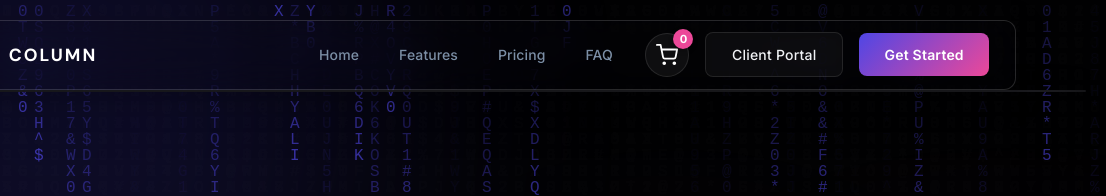
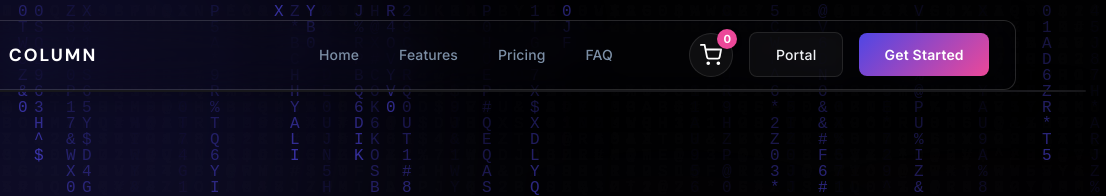
Before and after one commit to gustavsimsbussines-lgtm/column, a website: page index.html in a window 1280 px wide. Shown: the top 196 px of the page, 174-1280 px from the left. Drawn offline with Linux system fonts and the light colour scheme.

Commit message:
Rename Client Portal to Portal

```diff
--- a/index.html
+++ b/index.html
@@ -41,7 +41,7 @@
                     <svg viewBox="0 0 24 24" width="22" height="22" stroke="currentColor" stroke-width="2" fill="none" stroke-linecap="round" stroke-linejoin="round"><circle cx="9" cy="21" r="1"></circle><circle cx="20" cy="21" r="1"></circle><path d="M1 1h4l2.68 13.39a2 2 0 0 0 2 1.61h9.72a2 2 0 0 0 2-1.61L23 6H6"></path></svg>
                     <span id="cart-badge" class="badge-count">0</span>
                 </button>
-                <a href="login.html" class="btn-secondary desktop-only">Client Portal</a>
+                <a href="login.html" class="btn-secondary desktop-only">Portal</a>
                 <a href="#pricing" class="btn-primary desktop-only">Get Started</a>
                 <button id="mobile-menu-toggle" class="btn-icon mobile-only" aria-label="Menu">
                     <svg viewBox="0 0 24 24" width="24" height="24" stroke="currentColor" stroke-width="2" fill="none"><line x1="3" y1="12" x2="21" y2="12"></line><line x1="3" y1="6" x2="21" y2="6"></line><line x1="3" y1="18" x2="21" y2="18"></line></svg>
@@ -56,7 +56,7 @@
         <a href="#features" class="mobile-link">Features</a>
         <a href="#pricing" class="mobile-link">Pricing</a>
         <a href="#faq" class="mobile-link">FAQ</a>
-        <a href="login.html" class="mobile-link">Client Portal</a>
+        <a href="login.html" class="mobile-link">Portal</a>
     </div>
 
     <!-- Cart Sidebar -->
```
Also changed, not shown: login.html (+1 -1 lines).
